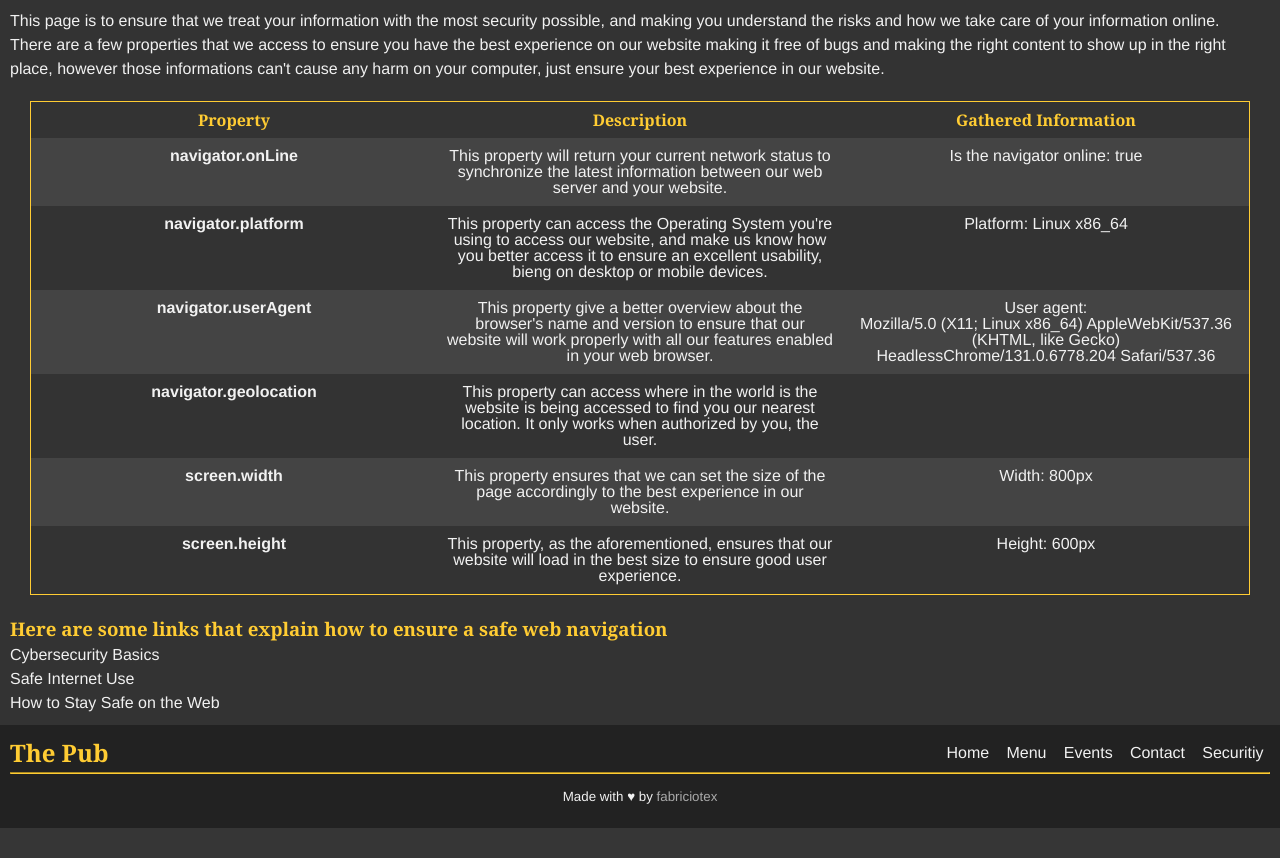
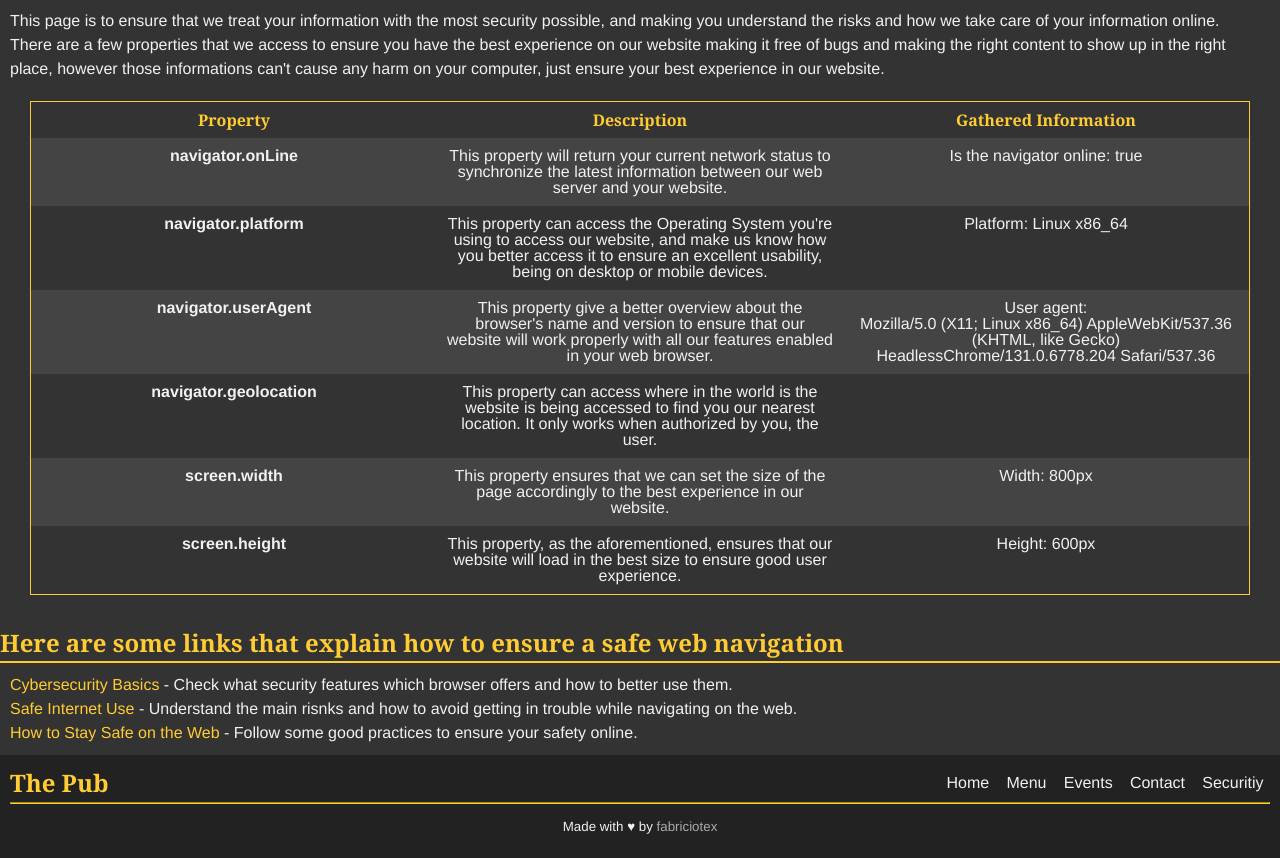
Before and after one commit to fabriciotex/fabriciotex.github.io, a PHP site: page /security.html in a window 1280 px wide. Shown: the part 565-1423 px from the top of the page. Before the commit the page ends 1393 px from the top, so only its background shows below. Run offline with PHP 8.4, Linux system fonts and the light colour scheme.

Commit message:
Security page update
Security page update with links and customized css

```diff
--- a/app.css
+++ b/app.css
@@ -265,6 +265,10 @@ form input[type="radio"] {
 	line-height: 100%;
 }
 
+.row div a {
+	color: #fc3;
+}
+
 .table .row:nth-child(even) {
 	background-color: #444;
 }
--- a/security.html
+++ b/security.html
@@ -89,7 +89,7 @@
 							</div>
 
 							<div class="col3">
-								<p>This property can access the Operating System you're using to access our website, and make us know how you better access it to ensure an excellent usability, bieng on desktop or mobile devices.</p>
+								<p>This property can access the Operating System you're using to access our website, and make us know how you better access it to ensure an excellent usability, being on desktop or mobile devices.</p>
 							</div>
 
 							<div class="col3" id="navigatorPlatform"></div>
@@ -144,15 +144,24 @@
 						</div>
 						<div class="clearfix"></div>
 					</div>
-
-					<h3>Here are some links that explain how to ensure a safe web navigation</h3>
-					<p><a href="https://www.entrepreneur.com/article/228241" target="_blank">Cybersecurity Basics</a></p>
-					<p><a href="https://www.getsafeonline.org/protecting-your-computer/safe-internet-use/" target="_blank">Safe Internet Use</a></p>
-					<p><a href="https://support.mozilla.org/t5/Protect-your-privacy/How-to-stay-safe-on-the-web/ta-p/26286" target="_blank">How to Stay Safe on the Web</a></p>
 				</div>
 			</div>
 
-		</article>
+			<h2>Here are some links that explain how to ensure a safe web navigation</h2>
+
+			<div class="row">
+				<div class="col">
+					<p><a href="https://www.entrepreneur.com/article/228241" target="_blank">Cybersecurity Basics</a> - Check what security features which browser offers and how to better use them.</p>
+					<p>
+						<a href="https://www.getsafeonline.org/protecting-your-computer/safe-internet-use/" target="_blank">Safe Internet Use</a> - Understand the main risnks and how to avoid getting in trouble while navigating on the web.</p>
+					<p>
+						<p><a href="https://support.mozilla.org/t5/Protect-your-privacy/How-to-stay-safe-on-the-web/ta-p/26286" target="_blank">How to Stay Safe on the Web</a> - Follow some good practices to ensure your safety online.</p>
+					</p>
+				</div>
+			</div>
+	</main>
+
+	</article>
 
 	</main>
 
```
